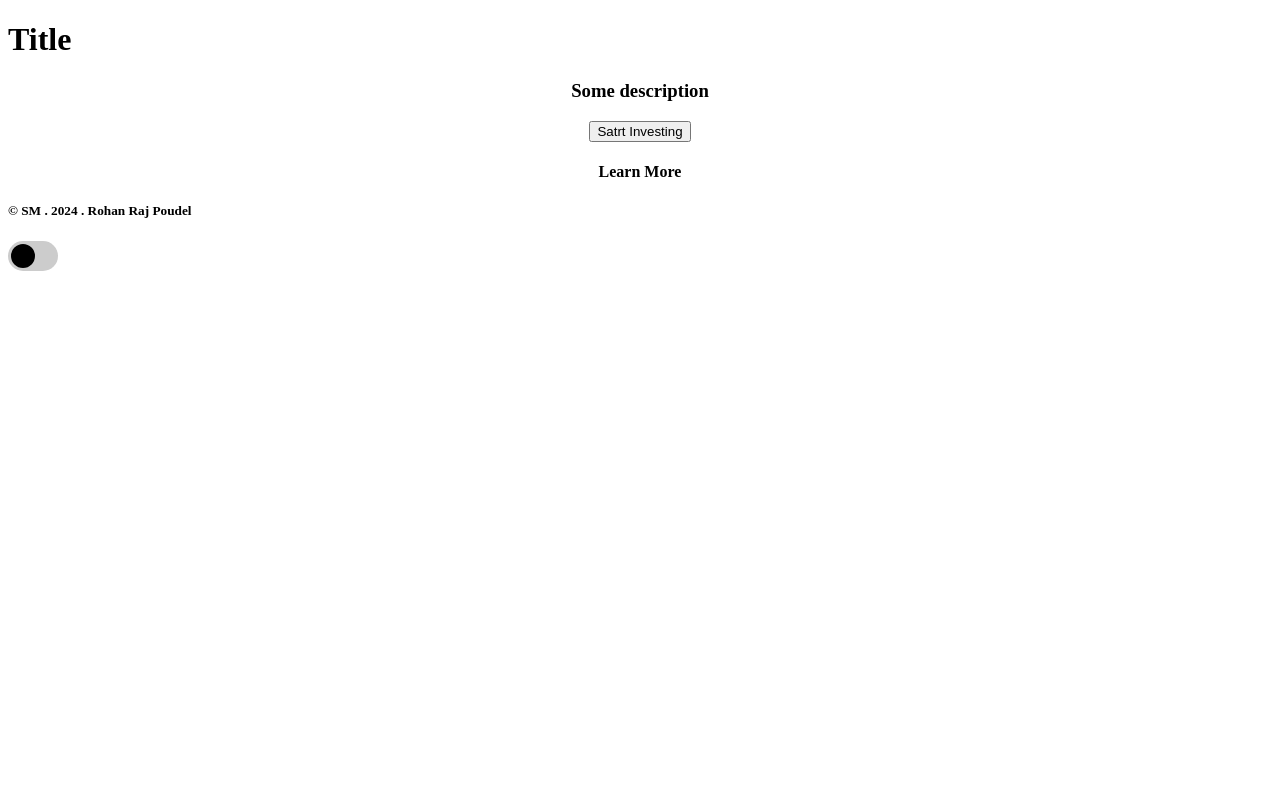
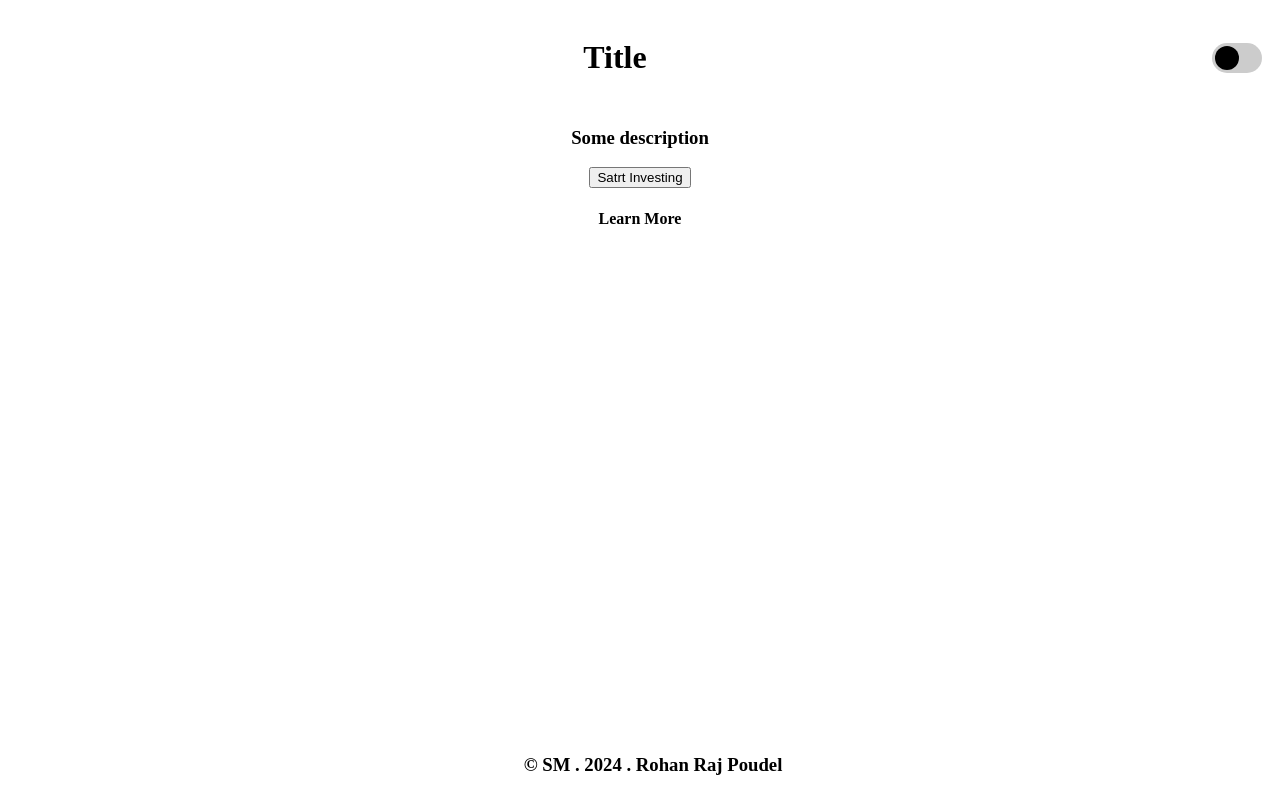
Before and after one commit to Apeksha-Poudel/SM, a plain HTML site: page index.html in a window 1280 px wide. Drawn offline with Linux system fonts and the light colour scheme.

Commit message:
aligning everything

```diff
--- a/index.html
+++ b/index.html
@@ -7,10 +7,21 @@
     <link rel="stylesheet" href="styles.css">
     </head>
     <body>
-        <div class="h1">
-            <header >
-                <h1>Title</h1>
-            </header>
+        <div class="container">
+            <div>
+            </div>
+            <div class="h1">
+                <header >
+                    <h1>Title</h1>
+                </header>
+            </div>
+            <div>
+                <label class="switch">
+                    <input type="checkbox" id="mode-toggle">
+                    <span class="slider round">
+                    </span>
+                </label>
+            </div>
         </div>
         <div style="text-align: center;">
             <h3>Some description</h3>
@@ -23,14 +34,7 @@
         </div>
         <script src="script.js"></script>
         <footer>
-            <h5 class="h1">© SM . 2024 . Rohan Raj Poudel</h5>
-            <div>
-                <label class="switch">
-                    <input type="checkbox" id="mode-toggle">
-                    <span class="slider round"></span>
-                </label>
-            </div>
+            <h3>© SM . 2024 . Rohan Raj Poudel</h3>
         </footer>
-
     </body>
     </html>
--- a/styles.css
+++ b/styles.css
@@ -9,7 +9,7 @@ body {
     display: flex;
     text-align: right;
     padding: 10px;
-    justify-content:space-between;
+    justify-content:space-around;
     align-items: center;
 }
 
@@ -60,6 +60,15 @@ input:checked + .slider:before {
     transform: translateX(22px);
 }
 
+footer{
+    color: rgb(0, 0, 0);
+    padding: 5px;
+    text-align: center;
+    position: fixed;
+    bottom: 0;
+    width: 100%;
+}
+
 /* Dark Mode */
 body.dark-mode {
     background-color: #01291c;
@@ -69,8 +78,3 @@ body.dark-mode {
     margin-left: auto;
     margin-right: auto;
 }
-
-.footer{
-    position: fixed;
-    bottom: 0;
-}
```
